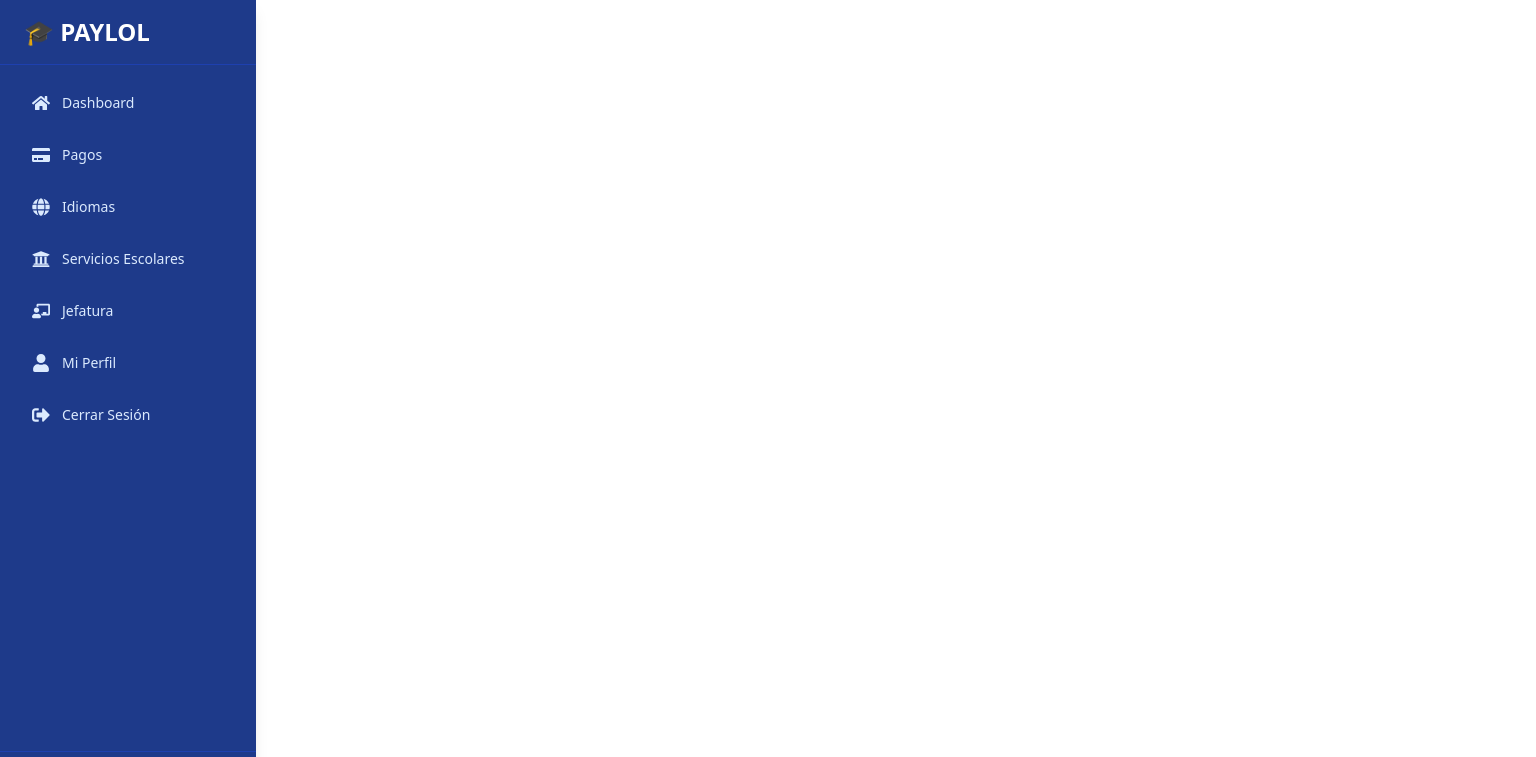
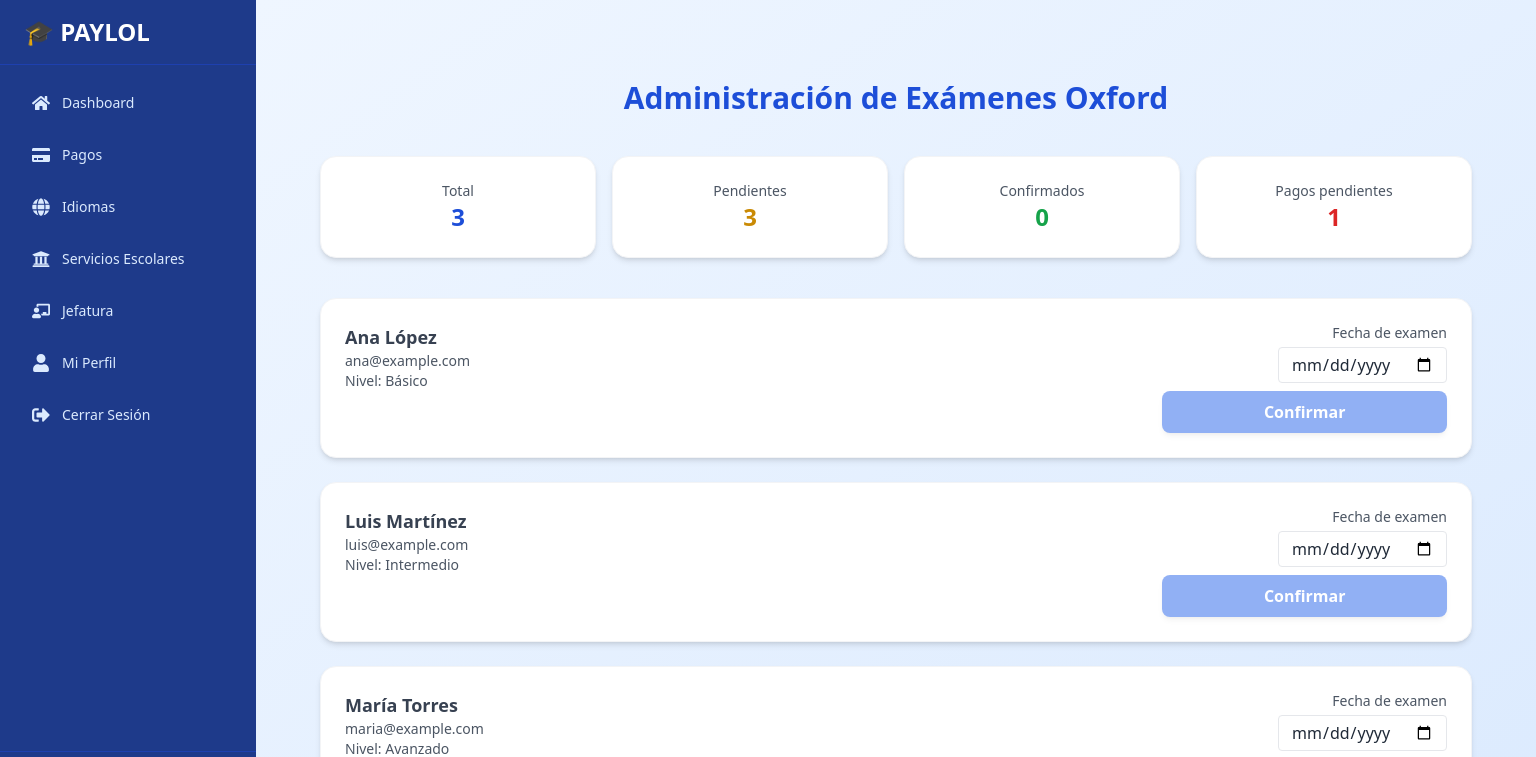
Before and after one commit to ElcapiD12/Paylol_Intrgrador, a React (Vite) app: page /idiomas/admin-examenes in a window 1280 px wide. Shown: the top 757 px of the page, 1536 px wide, since content can reach past the window. Built offline with nearby package versions, Linux system fonts and the light colour scheme; no server answers; sample sign-in values are in the browser's storage.

Commit message:
actualizacion vista admin y user e informacion de pago

```diff
--- a/src/App.jsx
+++ b/src/App.jsx
@@ -14,6 +14,9 @@ import './index.css';
 import JefaturaPage from "./pages/JefaturaPage";
 import './assets/styles/theme.css';
 
+// Importamos las vistas de Exámenes Oxford
+import ExamenesOxford from "./components/idiomas/ExamenesOxford";
+import AdminExamenesOxford from "./components/idiomas/AdminExamenesOxford";
 
 function App() {
   return (
@@ -38,10 +41,13 @@ function App() {
             <Route path="servicios" element={<ServiciosPage />} />
             <Route path="pagos" element={<PagosPage />} />
             <Route path="idiomas" element={<IdiomasPage />} />
-            <Route path="servicios" element={<ServiciosPage />} />
             <Route path="perfil" element={<PerfilPage />} />
             <Route path="jefatura" element={<JefaturaPage />} />
             <Route path="cerrar-sesion" element={<LogoutPage />} />
+
+            {/* ✅ Nuevas rutas para Exámenes Oxford */}
+            <Route path="idiomas/examenes" element={<ExamenesOxford />} />
+            <Route path="idiomas/admin-examenes" element={<AdminExamenesOxford />} />
           </Route>
 
           {/* Ruta 404 */}
--- /dev/null
+++ b/src/components/idiomas/AdminExamenesOxford.jsx
@@ -0,0 +1,121 @@
+// src/components/idiomas/AdminExamenesOxford.jsx
+import { useState } from "react";
+import { Card, Button, Badge } from "../shared";
+
+export default function AdminExamenesOxford() {
+  const [solicitudes, setSolicitudes] = useState([
+    {
+      id: "OXF001",
+      nombre: "Ana López",
+      email: "ana@example.com",
+      nivel: "Básico",
+      pago: true,
+      fechaAsignada: "",
+      confirmado: false,
+    },
+    {
+      id: "OXF002",
+      nombre: "Luis Martínez",
+      email: "luis@example.com",
+      nivel: "Intermedio",
+      pago: false,
+      fechaAsignada: "",
+      confirmado: false,
+    },
+    {
+      id: "OXF003",
+      nombre: "María Torres",
+      email: "maria@example.com",
+      nivel: "Avanzado",
+      pago: true,
+      fechaAsignada: "",
+      confirmado: false,
+    },
+  ]);
+
+  const asignarFecha = (id, fecha) => {
+    setSolicitudes((prev) =>
+      prev.map((s) => (s.id === id ? { ...s, fechaAsignada: fecha } : s))
+    );
+  };
+
+  const confirmarExamen = (id) => {
+    setSolicitudes((prev) =>
+      prev.map((s) => (s.id === id ? { ...s, confirmado: true } : s))
+    );
+  };
+
+  return (
+    <div className="w-screen min-h-screen bg-gradient-to-br from-blue-50 to-blue-100 px-8 py-20 text-gray-800">
+      <div className="max-w-6xl mx-auto">
+        <h2 className="text-3xl font-bold text-blue-700 text-center mb-10">
+          Administración de Exámenes Oxford
+        </h2>
+
+        {/* Dashboard resumen */}
+        <div className="grid grid-cols-2 md:grid-cols-4 gap-4 mb-10">
+          <Card className="p-4 text-center shadow-md">
+            <p className="text-sm text-gray-600">Total</p>
+            <p className="text-2xl font-bold text-blue-700">{solicitudes.length}</p>
+          </Card>
+          <Card className="p-4 text-center shadow-md">
+            <p className="text-sm text-gray-600">Pendientes</p>
+            <p className="text-2xl font-bold text-yellow-600">
+              {solicitudes.filter((s) => !s.confirmado).length}
+            </p>
+          </Card>
+          <Card className="p-4 text-center shadow-md">
+            <p className="text-sm text-gray-600">Confirmados</p>
+            <p className="text-2xl font-bold text-green-600">
+              {solicitudes.filter((s) => s.confirmado).length}
+            </p>
+          </Card>
+          <Card className="p-4 text-center shadow-md">
+            <p className="text-sm text-gray-600">Pagos pendientes</p>
+            <p className="text-2xl font-bold text-red-600">
+              {solicitudes.filter((s) => !s.pago).length}
+            </p>
+          </Card>
+        </div>
+
+        {/* Lista de solicitudes */}
+        <div className="space-y-6">
+          {solicitudes.map((s) => (
+            <Card key={s.id} className="p-6 shadow-md">
+              <div className="flex justify-between items-start">
+                <div>
+                  <p className="font-semibold text-lg text-gray-700">{s.nombre}</p>
+                  <p className="text-sm text-gray-600">{s.email}</p>
+                  <p className="text-sm text-gray-600">Nivel: {s.nivel}</p>
+                  <Badge color={s.pago ? "green" : "red"}>
+                    {s.pago ? "Pago confirmado" : "Pago pendiente"}
+                  </Badge>
+                </div>
+
+                <div className="text-right">
+                  <label className="block text-sm text-gray-600 mb-1">Fecha de examen</label>
+                  <input
+                    type="date"
+                    value={s.fechaAsignada}
+                    onChange={(e) => asignarFecha(s.id, e.target.value)}
+                    className="border rounded px-3 py-1 mb-2"
+                  />
+                  <Button
+                    text={s.confirmado ? "Confirmado" : "Confirmar"}
+                    disabled={!s.pago || s.confirmado || !s.fechaAsignada}
+                    onClick={() => confirmarExamen(s.id)}
+                    className={`w-full ${
+                      s.confirmado
+                        ? "bg-gray-300 text-gray-600"
+                        : "bg-blue-600 hover:bg-blue-700 text-white"
+                    } font-semibold rounded-lg shadow-md transition`}
+                  />
+                </div>
+              </div>
+            </Card>
+          ))}
+        </div>
+      </div>
+    </div>
+  );
+}
--- a/src/components/idiomas/ExamenesOxford.jsx
+++ b/src/components/idiomas/ExamenesOxford.jsx
@@ -1,30 +1,67 @@
 // src/components/idiomas/ExamenesOxford.jsx
-import React from "react";
-import { Card, Button, Badge, Select } from "../shared";
+import { useState } from "react";
+import { Card, Button, Select, Badge } from "../shared";
 import { formatCurrency, formatDate } from "../../utils/helpers";
 
-function ExamenesOxford({
-  niveles,
-  nivel,
-  setNivel,
-  fecha,
-  setFecha,
-  errorNivel,
-  errorFecha,
-  registrarExamenLocal,
-  historial,
-  getColorNivel,
-  totalPrecio,
-  precioExamen
-}) {
+export default function ExamenesOxford() {
+  // Opciones correctas para tu componente Select
+  const niveles = [
+    { value: "Básico", label: "Básico" },
+    { value: "Intermedio", label: "Intermedio" },
+    { value: "Avanzado", label: "Avanzado" },
+  ];
+
+  const [nivel, setNivel] = useState("");
+  const [fecha, setFecha] = useState("");
+  const [errorNivel, setErrorNivel] = useState("");
+  const [errorFecha, setErrorFecha] = useState("");
+  const [historial, setHistorial] = useState([]);
+  const precioExamen = 580;
+
+  const registrarExamenLocal = () => {
+    if (!nivel) {
+      setErrorNivel("Selecciona un nivel");
+    } else {
+      setErrorNivel("");
+    }
+
+    if (!fecha) {
+      setErrorFecha("Selecciona una fecha");
+    } else {
+      setErrorFecha("");
+    }
+
+    if (nivel && fecha) {
+      const nuevoExamen = {
+        id: Date.now(),
+        nivel,
+        fecha,
+        estado: "Pendiente",
+        precio: precioExamen,
+      };
+      setHistorial([...historial, nuevoExamen]);
+      setNivel("");
+      setFecha("");
+    }
+  };
+
+  const getColorNivel = (nivel) => {
+    if (nivel === "Básico") return "yellow";
+    if (nivel === "Intermedio") return "blue";
+    if (nivel === "Avanzado") return "purple";
+    return "gray";
+  };
+
+  const totalPrecio = historial.reduce((acc, ex) => acc + ex.precio, 0);
+
   return (
     <div className="w-screen min-h-screen bg-gradient-to-br from-blue-50 to-blue-100 px-8 py-20 text-gray-800">
       <div className="max-w-7xl mx-auto">
-
         <h2 className="text-3xl font-bold text-blue-700 text-center mb-10">
           Registrar Examen Oxford
         </h2>
 
+        {/* Formulario */}
         <Card title="Formulario de registro" className="mb-10 shadow-lg">
           <div className="grid grid-cols-1 md:grid-cols-2 gap-6">
             <div>
@@ -32,10 +69,10 @@ function ExamenesOxford({
                 label="Nivel de examen"
                 options={niveles}
                 value={nivel}
-                onChange={e => setNivel(e.target.value)}
+                onChange={(e) => setNivel(e.target.value)}
                 required
+                error={errorNivel}
               />
-              {errorNivel && <p className="text-red-600 text-sm mt-1">{errorNivel}</p>}
             </div>
 
             <div>
@@ -43,7 +80,7 @@ function ExamenesOxford({
               <input
                 type="datetime-local"
                 value={fecha}
-                onChange={e => setFecha(e.target.value)}
+                onChange={(e) => setFecha(e.target.value)}
                 className={`w-full border rounded px-3 py-2 ${
                   errorFecha ? "border-red-500" : ""
                 }`}
@@ -70,7 +107,40 @@ function ExamenesOxford({
           )}
         </Card>
 
-        <h3 className="text-2xl font-semibold mb-6 text-blue-700 text-center">
+        {/* ✅ Sección de pago condicional */}
+        {historial.length > 0 && (
+          <Card className="mt-10 p-6 shadow-lg bg-white">
+            <h3 className="text-xl font-bold text-blue-700 mb-4">Información de Pago</h3>
+            <p className="text-sm text-gray-700 mb-2">Banco: <strong>BBVA Bancomer</strong></p>
+            <p className="text-sm text-gray-700 mb-2">Titular: <strong>Instituto Educativo PAYLOL</strong></p>
+            <p className="text-sm text-gray-700 mb-2">Cuenta: <strong>0123456789</strong></p>
+            <p className="text-sm text-gray-700 mb-2">CLABE: <strong>012180001234567890</strong></p>
+            <p className="text-sm text-gray-700 mb-2">Referencia: <strong>OXFORD-{historial[0].id}</strong></p>
+            <p className="text-sm text-gray-700 mb-4">Monto a pagar: <strong>${precioExamen}.00</strong></p>
+
+            <div className="mt-4">
+              <label className="block text-sm font-medium text-gray-700 mb-1">Sube tu comprobante de pago</label>
+              <input
+                type="file"
+                accept=".jpg,.png,.pdf"
+                className="border rounded px-3 py-2 w-full"
+              />
+              <p className="text-xs text-gray-500 mt-1">Formatos permitidos: JPG, PNG o PDF (máx. 5MB)</p>
+            </div>
+
+            <div className="mt-4">
+              <label className="block text-sm font-medium text-gray-700 mb-1">Motivo del pago</label>
+              <input
+                type="text"
+                placeholder={`Ej. Examen Oxford nivel ${historial[0].nivel}`}
+                className="border rounded px-3 py-2 w-full"
+              />
+            </div>
+          </Card>
+        )}
+
+        {/* Historial */}
+        <h3 className="text-2xl font-semibold mb-6 text-blue-700 text-center mt-16">
           Historial de Exámenes
         </h3>
 
@@ -111,10 +181,7 @@ function ExamenesOxford({
             </div>
           )}
         </Card>
-
       </div>
     </div>
   );
 }
-
-export default ExamenesOxford;
--- a/src/pages/IdiomasPage.jsx
+++ b/src/pages/IdiomasPage.jsx
@@ -1,11 +1,13 @@
 // src/pages/IdiomasPage.jsx
 import { useState } from 'react';
+import { useNavigate } from 'react-router-dom';
 import RegistroLibros from '../components/idiomas/RegistroLibros';
 import ExamenesOxford from '../components/idiomas/ExamenesOxford';
 import Resultados from '../components/idiomas/Resultados';
 
 export default function IdiomasPage() {
   const [activeTab, setActiveTab] = useState('libros');
+  const navigate = useNavigate();
 
   const tabs = [
     { id: 'libros', label: 'Libros', icon: '📚' },
@@ -17,13 +19,23 @@ export default function IdiomasPage() {
     <div className="min-h-screen bg-gray-50">
       {/* Header */}
       <div className="bg-white shadow">
-        <div className="max-w-7xl mx-auto px-4 py-6">
+        <div className="max-w-7xl mx-auto px-4 py-6 flex justify-between items-center">
+          <div>
             <h1 className="text-3xl font-bold text-gray-900">
               Centro de Idiomas
             </h1>
             <p className="text-gray-600 mt-1">
               Compra libros y registra tus exámenes de certificación
             </p>
+          </div>
+
+          {/* ✅ Botón para ir a Vista Admin */}
+          <button
+            onClick={() => navigate('/idiomas/admin-examenes')}
+            className="px-4 py-2 bg-blue-600 text-white rounded-lg shadow hover:bg-blue-700 transition"
+          >
+            Vista Admin
+          </button>
         </div>
       </div>
 
```
Lines whose indentation alone changed are shown as unchanged.
